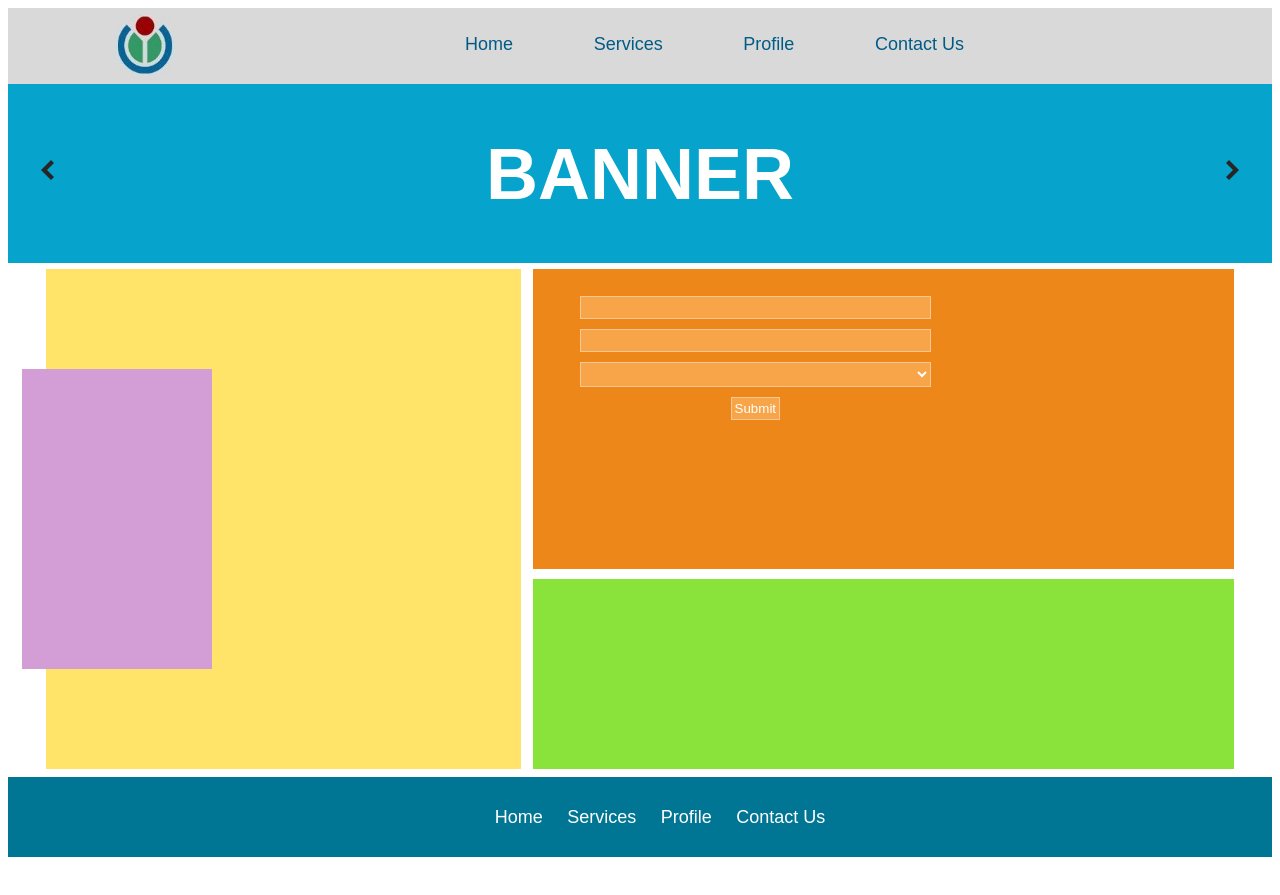
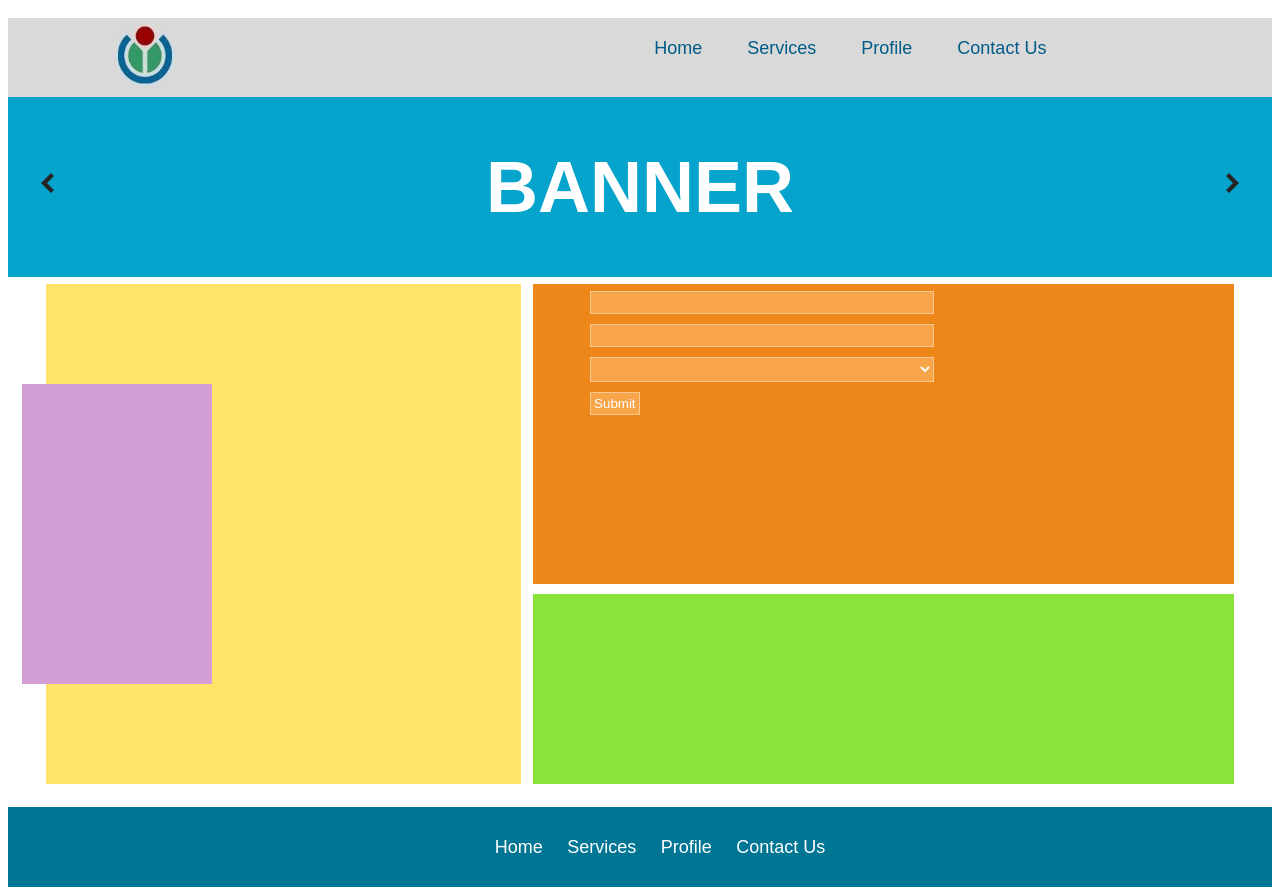
Before and after one commit to nehaalwani/nehaalwani.github.io, a plain HTML site: page project/ex4.html in a window 1280 px wide. Before the commit the page ends 865 px from the top, so only its background shows below. Drawn offline with nearby package versions, Linux system fonts and the light colour scheme.

Commit message:
Update ex4.css

```diff
--- a/project/ex4.css
+++ b/project/ex4.css
@@ -9,26 +9,19 @@ header{
 
 #head1{
     width: 30%;
-
+    height: 100%;
     float: left;}
 
-#head2{
-    float: right;
-    width: 70%;
-    }
 
 #head2 ul{
-
-    margin-top: 15px;
-    margin-right: 10%;
-    color: #005b86; }
+    width: 60%;
+    text-align:right;
+    color: #005b86;
+    padding-left: 300px;}
 
 #head2 li{
 	display: inline-block;
-	padding-left: 5%;
-	padding-right: 5%;
-	padding-top: 11.205px;
-	padding-bottom: 11.205px;}
+	padding:20px;}
 
 #banner{
     width: 100%;
@@ -37,7 +30,7 @@ header{
     text-align: center;
     font-family: 'Raleway', sans-serif;
     font-size: 200%;
-   display: table;}
+   padding: 1px 0 1px 0;}
 
  #img_l{
     position: absolute;
@@ -52,7 +45,8 @@ header{
  footer{
     background-color: #007694;
     width: 100%;
-    height: 80px;}
+    height: 80px;
+margin-top:530px;}
 
 footer ul{
     display: flex;
@@ -87,14 +81,14 @@ header:after {
   	clear: both;}
 
 form{
-    margin: 20px 0 0 40px;
+
     padding: 1%;
     height: 80%;
-    width: 50%;}
+    }
 
 .bt{
    padding: 3px;
-   margin-bottom: 10px;
+  margin-left: 50px;
    box-sizing: border-box;
    background-color: #F8A549;
    border: 1px solid #F9C794;
@@ -103,15 +97,16 @@ form{
 .f1{
   padding: 3px;
   margin-bottom: 10px;
-  width: 100%;
+margin-left: 50px;
+  width: 50%;
   box-sizing: border-box;
   background-color: #F8A549;
   border: 1px solid #F9C794;
   color: inherit;}
 
 #main{
-	width:94%;
 	margin:0.5% 3% 0.5% 3%;}
+
 #left{
     background-color: #FFE469;
     height:500px;
@@ -126,8 +121,10 @@ form{
     margin-top: 100px;}
 
 .center{
-	height=500px;
-	margin-bottom:8px;}
+	height:500px;
+	margin-bottom:8px;
+	width:59%;
+	float:right;}
 
 .center:after {
   	content: "";
@@ -136,17 +133,13 @@ form{
 
 .right{
 	background-color: #ED8719;
-	text-align: center;
+
 	color:white;
-	width: 59%;
-	height: 300px;
-	float:right;	}
+	height: 300px;	}
 
 .extra{
 	background-color: #8AE33B;
 	color:white;
 	height: 190px;
-	width: 59%;
 	text-align: center;
-	margin-top: 10px;
-	float:right;	}
+	margin-top: 10px;}
```
